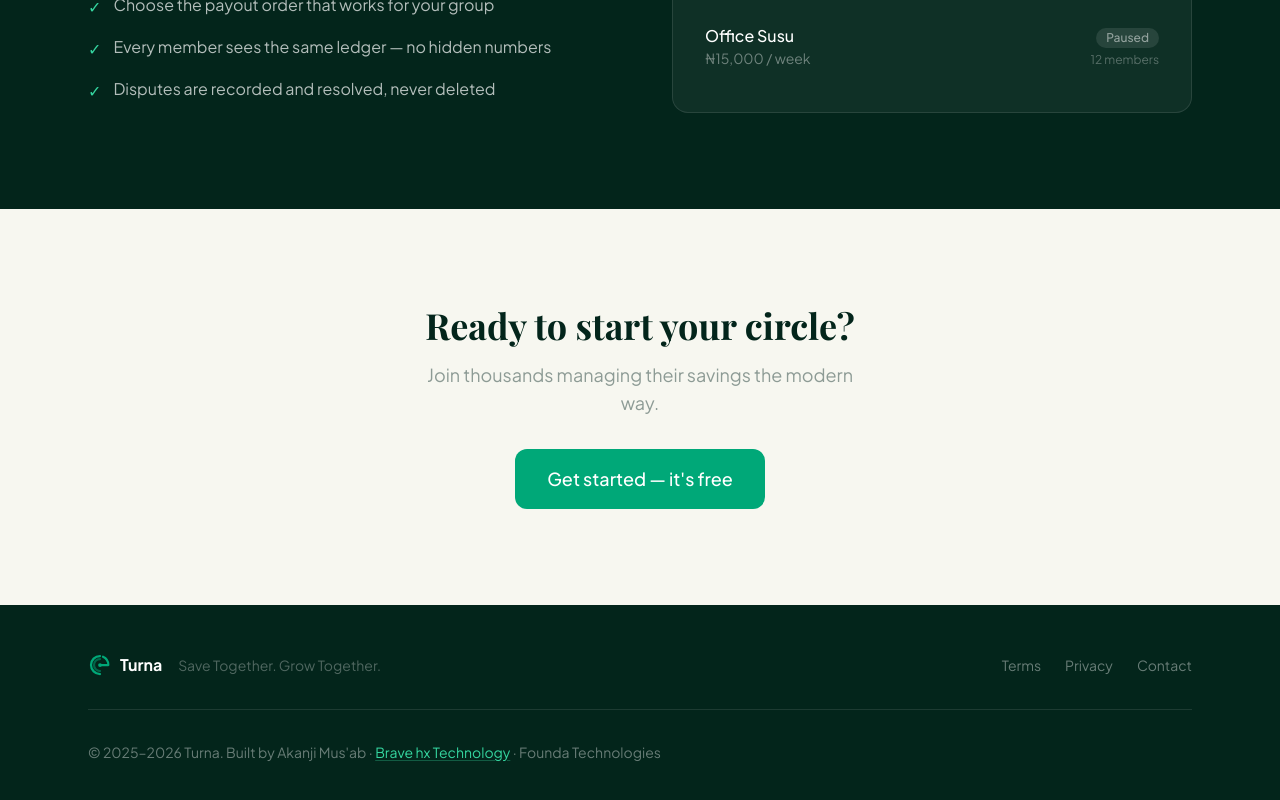
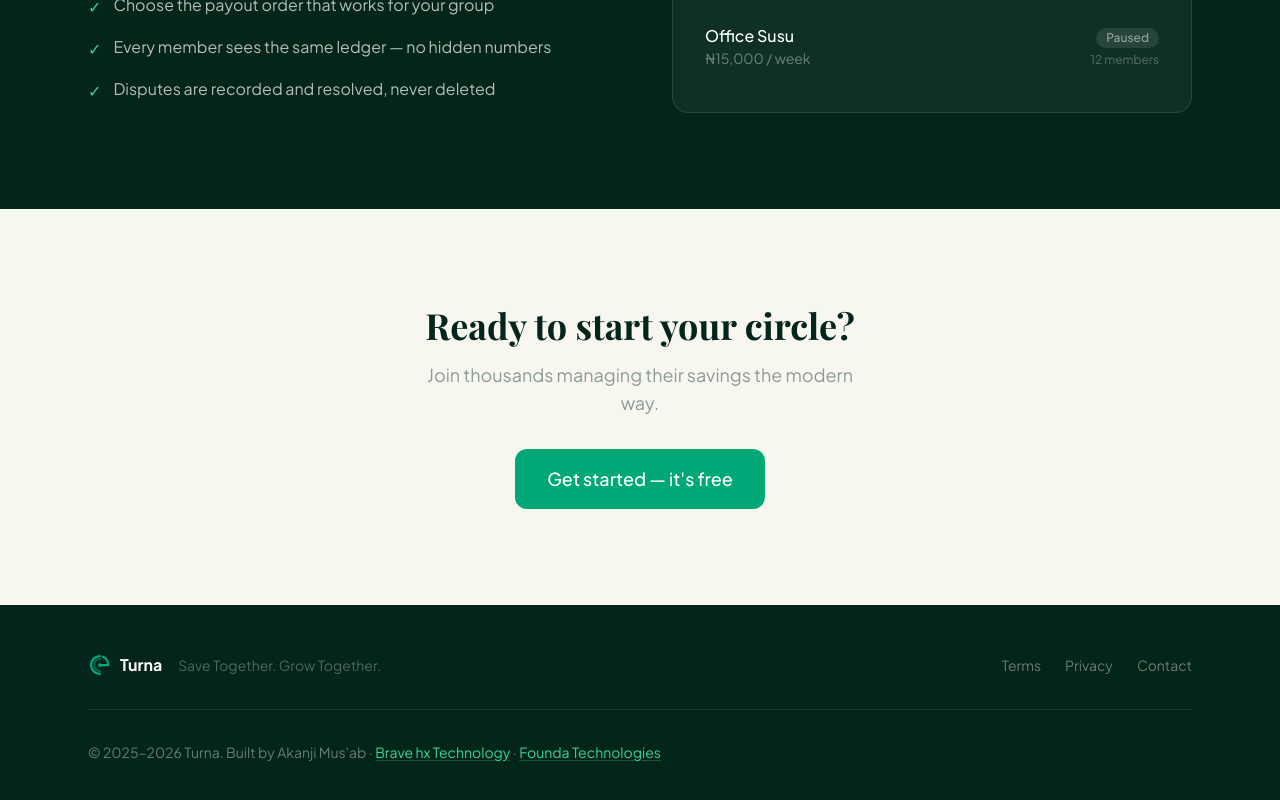
Before and after one commit to Brave290/Turna, a Next.js app in the folder apps/web/: page / in a window 1280 px wide. Shown: the part 2534-3334 px from the top of the page. Built offline with nearby package versions, Linux system fonts and the light colour scheme; no server answers; a web font is replaced by a local one.

Commit message:
feat: link Founda Technologies in footer to foundatech.vercel.app

```diff
--- a/apps/web/src/app/page.tsx
+++ b/apps/web/src/app/page.tsx
@@ -380,7 +380,15 @@ function Footer() {
             >
               Brave hx Technology
             </a>{" "}
-            · Founda Technologies
+            ·{" "}
+            <a
+              href="https://foundatech.vercel.app"
+              target="_blank"
+              rel="noopener noreferrer"
+              className="text-primary-light hover:text-white transition-colors underline underline-offset-2 decoration-primary-light/30"
+            >
+              Founda Technologies
+            </a>
           </p>
         </div>
       </div>
```
